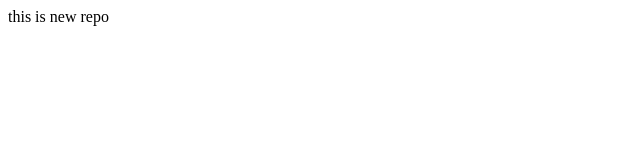
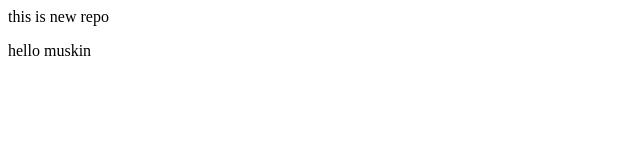
Before and after one commit to Muskinvali/localrepo, a plain HTML site: page index.html in a window 1280 px wide. Shown: the full height of the page, 0-640 px from the left. Drawn offline with Linux system fonts and the light colour scheme.

Commit message:
added a page

```diff
--- a/index.html
+++ b/index.html
@@ -1 +1,2 @@
 <p>this is new repo</p>
+<p>hello muskin</p>
```
